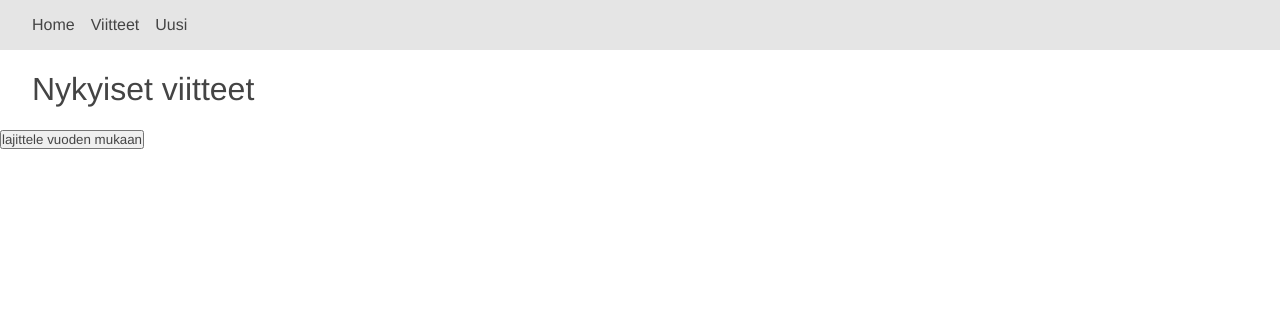
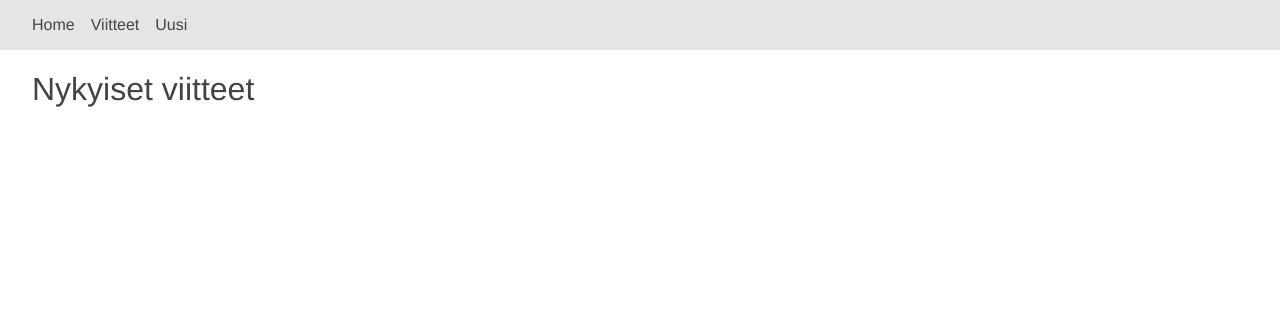
Before and after one commit to jyrikangas/ohtuminiprojekti, a Flask app: page /sort_by_year in a window 1280 px wide. Shown: the top 310 px of the page. Run offline with Flask 2, Linux system fonts and the light colour scheme; data that the repository does not hold is empty.

Commit message:
lajittelu-nappia ei voi painaa kahdesti peräkkäin

```diff
--- a/src/templates/viitteet.html
+++ b/src/templates/viitteet.html
@@ -10,7 +10,10 @@
         <a class="navbar__link" href="/lisaa_viite">Uusi</a>
     </nav>
     <h1 id="welcome_text">Nykyiset viitteet</h1>
-    <input type="button" onclick="parent.location='sort_by_year'" value="lajittele vuoden mukaan">
+    {% set url = url_for(request.endpoint) %}
+    {% if url != "/sort_by_year": %}
+	<input type="button" id="sort_by_year" onclick="parent.location='sort_by_year'" value="lajittele vuoden mukaan">
+    {% endif %}
     <div>
         {% for viite in viitteet %}
             <div class="viite">
```
